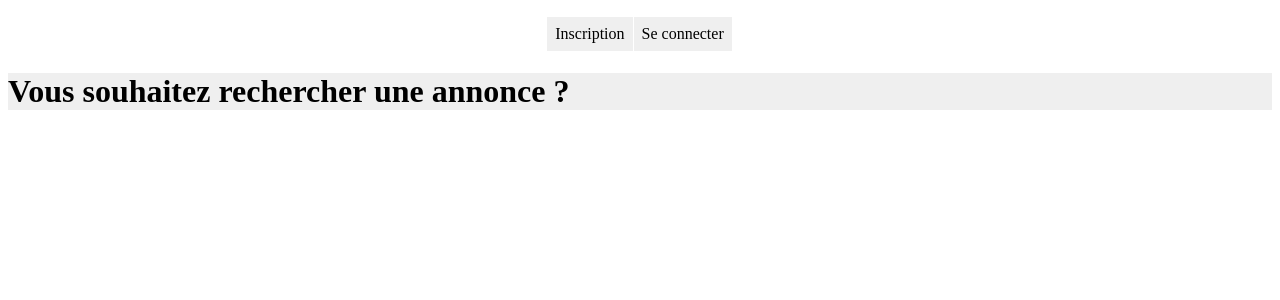
After one commit to BaptSeg/Projet---PHP---S3, a PHP site: page /view/accueil.html in a window 1280 px wide. The commit adds this page. Shown: the top 300 px of the page. Run offline with PHP 8.4, Linux system fonts and the light colour scheme.

Commit message:
Changement affichage

```diff
--- a/data/create.sql
+++ b/data/create.sql
@@ -3,5 +3,6 @@ CREATE TABLE Utilisateur (
   pseudo VARCHAR(255),
   mdp VARCHAR(255),
   email VARCHAR(255),
+  email_verif BOOLEAN,
   date_inscription DATE
 );
--- /dev/null
+++ b/index.php
@@ -0,0 +1,4 @@
+<?php
+  // Indique le point de démarrage de l'application
+  header('Location: view/accueil.html');
+ ?>
--- /dev/null
+++ b/view/accueil.css
@@ -0,0 +1,25 @@
+ul {
+  padding:0;
+  display: flex;
+	flex-flow : row wrap;
+  justify-content: center; /*alignement centre dans l’axe de lecture principal*/
+}
+
+ul li{
+  list-style-type:none;
+  text-decoration: none;
+}
+
+ul li a{
+  	text-decoration:none;
+    background-color: #EFEFEF;
+    color: black;
+  	border: 1px solid white;
+    margin-left: -1px; /* pour enlever la double bordure*/
+  	padding:0.5em;
+  	display: inline-block;
+  }
+
+.recherche {
+  background-color: #EFEFEF;
+}
--- /dev/null
+++ b/view/accueil.html
@@ -0,0 +1,22 @@
+<!DOCTYPE html>
+<html lang="fr" dir="ltr">
+  <head>
+    <meta charset="utf-8">
+    <title>Page d'accueil</title>
+    <link rel="stylesheet" href="accueil.css">
+  </head>
+  <body>
+
+    <nav>
+      <ul>
+        <li><a href="../controler/inscription.ctrl.php">Inscription</a></li>
+        <li><a href="#">Se connecter</a></li>
+      </ul>
+    </nav>
+
+    <div class="recherche">
+      <h1>Vous souhaitez rechercher une annonce ?</h1>
+    </div>
+
+  </body>
+</html>
--- a/view/inscription.view.php
+++ b/view/inscription.view.php
@@ -13,9 +13,9 @@
     <form method="post" action="../controler/inscription.ctrl.php">
        <fieldset>
          <p>
-           <label for="pseudo">Votre pseudo : </label> <input type="text" name="pseudo" id="pseudo" placeholder="Ex : Zozor" required> <br>  #pseudo deja utilisé ?
-           <label for="mdp1"> Mots de passe : </label> <input type="password" name="mdp1" id="mdp1" required> <br>   #verifier egamité des mots de passe
-           <label for="mdp2"> Mots de passe : </label> <input type="password" name="mdp2" id="mdp2" required> <br>  #apparament javascript ça
+           <label for="pseudo">Votre pseudo : </label> <input type="text" name="pseudo" id="pseudo" placeholder="Ex : Zozor" required> <br>
+           <label for="mdp1"> Mots de passe : </label> <input type="password" name="mdp1" id="mdp1" required> <br>
+           <label for="mdp2"> Mots de passe : </label> <input type="password" name="mdp2" id="mdp2" required> <br>
            <label for="email"> Email : </label> <input type="email" name="email" id="email" placeholder="exemple@exemple.com" required/> <br>
            <input type="submit" value="Inscription" name="inscription" />
          </p>
--- a/view/test.html
+++ b/view/test.html
@@ -5,6 +5,6 @@
     <title>yo</title>
   </head>
   <body>
-    <h1>Merci</h1>
+    <h1>Merci, un émail a été envoyé à votre adresse mail. Veuillez confirmer votre adresse mail via ce mail. </h1>
   </body>
 </html>
```
Also changed, not shown: controler/inscription.ctrl.php (+23 -1 lines), data/utilisateur.db.
